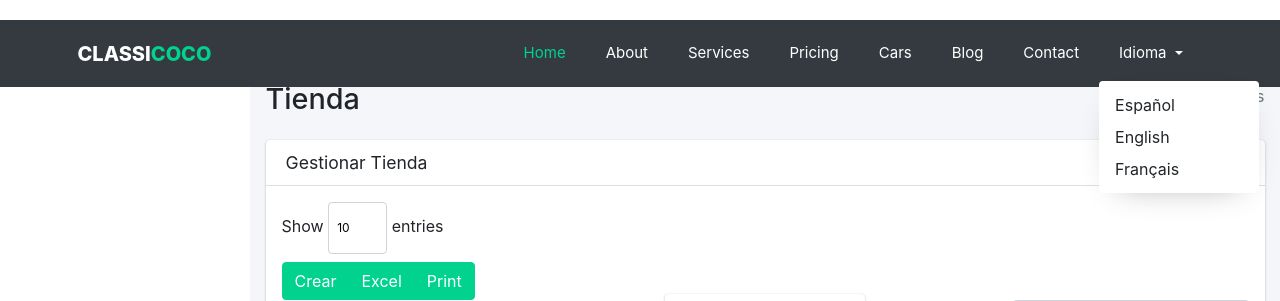
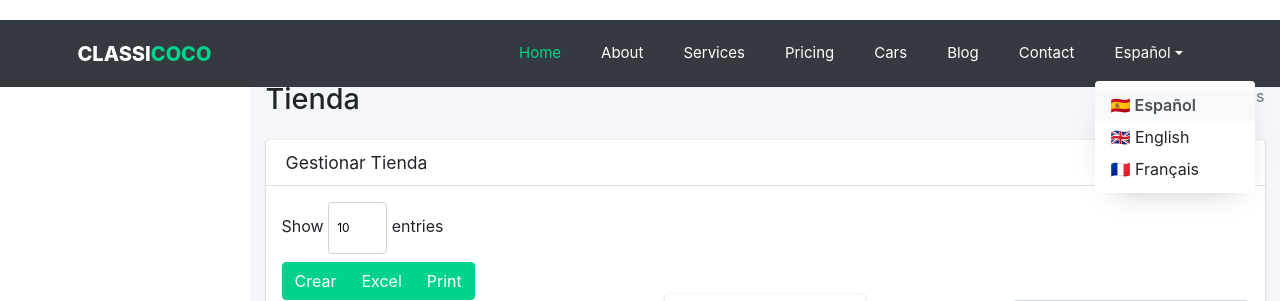
Before and after one commit to ExtGroupJs/classic-taxi, a Django app: page /shops/ in a window 1280 px wide, after a click on "Español". Shown: the top 301 px of the page. Run offline with Django 4.2, Linux system fonts and the light colour scheme; some libraries are stand-ins or nearby versions; some web fonts are replaced.

Commit message:
completed code

```diff
--- /dev/null
+++ b/static/assets/classic/css/lang.css
@@ -0,0 +1,23 @@
+/* Resaltar idioma activo en el dropdown */
+.dropdown-item.active,
+.dropdown-item:active {
+    background-color: #f8f9fa !important;
+    color: #495057 !important;
+}
+
+.dropdown-item.font-weight-bold {
+    font-weight: 600 !important;
+}
+
+/* Opcional: banderitas junto a los idiomas */
+.dropdown-item[data-lang="es"]::before {
+    content: '🇪🇸 ';
+}
+
+.dropdown-item[data-lang="en"]::before {
+    content: '🇬🇧 ';
+}
+
+.dropdown-item[data-lang="fr"]::before {
+    content: '🇫🇷 ';
+}
--- /dev/null
+++ b/static/assets/classic/js/lang.js
@@ -0,0 +1,85 @@
+document.addEventListener("DOMContentLoaded", function () {
+  const langLinks = document.querySelectorAll(".dropdown-item[data-lang]");
+  const dropdownToggle = document.querySelector(
+    '.dropdown-toggle[data-toggle="dropdown"]'
+  );
+
+  // Configuración inicial
+  const defaultLanguage = "es"; // Idioma por defecto
+  let currentLanguage = localStorage.getItem("userLanguage") || defaultLanguage;
+
+  // Función para resaltar el idioma activo
+  function highlightActiveLanguage(lang) {
+    // Remover clase 'active' de todos los items
+    langLinks.forEach((link) => {
+      link.classList.remove("active");
+      link.classList.remove("font-weight-bold");
+    });
+
+    // Añadir clase 'active' al idioma actual
+    const activeLink = document.querySelector(
+      `.dropdown-item[data-lang="${lang}"]`
+    );
+    if (activeLink) {
+      activeLink.classList.add("active");
+      activeLink.classList.add("font-weight-bold");
+
+      // Actualizar texto del botón dropdown
+      if (dropdownToggle) {
+        const langNames = {
+          es: "Español",
+          en: "English",
+          fr: "Français",
+        };
+        dropdownToggle.innerHTML = langNames[lang] || "Idioma";
+      }
+    }
+  }
+
+  // Función para cambiar el idioma
+  function setLanguage(lang) {
+    currentLanguage = lang;
+    localStorage.setItem("userLanguage", lang);
+    // Disparar evento personalizado
+    // document.dispatchEvent(
+    //   new CustomEvent("languageChanged", {
+    //     detail: { language: lang },
+    //   })
+    // );
+    highlightActiveLanguage(lang);
+
+    // Aquí puedes añadir la lógica para notificar al backend
+    console.log("Idioma cambiado a:", lang);
+  }
+
+  // Inicializar mostrando el idioma actual
+  highlightActiveLanguage(currentLanguage);
+
+  // Manejar clicks en los enlaces de idioma
+  langLinks.forEach((link) => {
+    link.addEventListener("click", function (e) {
+      e.preventDefault();
+      const lang = this.getAttribute("data-lang");
+      setLanguage(lang);
+
+      // Opcional: Recargar la página si es necesario
+      window.location.reload();
+    });
+  });
+});
+
+// Función auxiliar para obtener cookies (necesaria para CSRF token en Django)
+function getCookie(name) {
+  let cookieValue = null;
+  if (document.cookie && document.cookie !== "") {
+    const cookies = document.cookie.split(";");
+    for (let i = 0; i < cookies.length; i++) {
+      const cookie = cookies[i].trim();
+      if (cookie.substring(0, name.length + 1) === name + "=") {
+        cookieValue = decodeURIComponent(cookie.substring(name.length + 1));
+        break;
+      }
+    }
+  }
+  return cookieValue;
+}
--- a/static/assets/classic/js/vehicle-carousel.js
+++ b/static/assets/classic/js/vehicle-carousel.js
@@ -1,12 +1,9 @@
 window.carData = window.carData || {};
-document.addEventListener("DOMContentLoaded", function () {
 const initVehicleCarousel = () => {
   const carouselContainer = document.querySelector(".carousel-car");
   // carouselContainer.empty();
   if (!carouselContainer) {
-      console.error(
-        "No se encontró el contenedor del carrusel (.carousel-car)"
-      );
+    console.error("No se encontró el contenedor del carrusel (.carousel-car)");
     return;
   }
 
@@ -14,9 +11,7 @@ document.addEventListener("DOMContentLoaded", function () {
   const loadVehicles = async () => {
     try {
       lang = localStorage.getItem("userLanguage") || "es";
-        const response = await axios.get(
-          "/business-gestion/cars/?lang=" + lang
-        );
+      const response = await axios.get("/business-gestion/cars/?lang=" + lang);
       const cars = response.data.results;
       mybanner(cars);
       if (cars.length === 0) {
@@ -117,8 +112,7 @@ document.addEventListener("DOMContentLoaded", function () {
   // Iniciar la carga de vehículos
   loadVehicles();
 };
-
-  // Ejecutar la inicialización
+document.addEventListener("DOMContentLoaded", function () {
   initVehicleCarousel();
 });
 
--- a/templates/index.html
+++ b/templates/index.html
@@ -28,6 +28,7 @@
     <link rel="stylesheet" href="{% static 'assets/classic/css/flaticon.css' %}">
     <link rel="stylesheet" href="{% static 'assets/classic/css/icomoon.css' %}">
     <link rel="stylesheet" href="{% static 'assets/classic/css/style.css' %}">
+    <link rel="stylesheet" href="{% static 'assets/classic/css/lang.css' %}">
     {% block head-extra %}
 
   {% endblock %}
@@ -165,47 +166,12 @@
   <script src="{% static 'assets/classic/js/axios/axios.min.js' %}"></script>
   <script src="{% static 'assets/classic/js/car-selection.js' %}"></script>
    <script src="{% static 'assets/classic/js/main.js' %}"></script>
+   <script src="{% static 'assets/classic/js/lang.js' %}"></script>
+
     <script src="{% static 'assets/classic/js/vehicle-carousel.js' %}"></script>
     <script src="{% static 'assets/classic/js/driver-carousel.js' %}"></script>
     <script src="{% static 'assets/classic/js/whatsapp.js' %}"></script>
-<script>
-document.addEventListener('DOMContentLoaded', function() {
-    const langLinks = document.querySelectorAll('.dropdown-item[data-lang]');
-
-    // Función para establecer el idioma en localStorage y en las llamadas al backend
-    function setLanguage(lang) {
-        // Guardar en localStorage
-        localStorage.setItem('userLanguage', lang);
-
-        // También puedes setearlo en las cabeceras de las llamadas AJAX (opcional)
-        // Esto es útil si usas Axios o Fetch API
-        if (window.axios) {
-            axios.defaults.headers.common['Accept-Language'] = lang;
-        }
-
-        console.log('Idioma guardado:', lang);
-
-        // Opcional: Recargar la página o hacer algo con el nuevo idioma
-        // window.location.reload();
-    }
-
-    // Verificar si ya hay un idioma guardado al cargar la página
-    const savedLanguage = localStorage.getItem('userLanguage');
-    if (savedLanguage) {
-        console.log('Idioma recuperado de localStorage:', savedLanguage);
-        // Aquí podrías aplicar el idioma directamente si lo necesitas
-    }
-
-    // Manejar clicks en los enlaces de idioma
-    langLinks.forEach(link => {
-        link.addEventListener('click', function(e) {
-            e.preventDefault();
-            const lang = this.getAttribute('data-lang');
-            setLanguage(lang);
-
-        });
-    });
-});
+    <script>
 </script>
   {% block script %}
   {% endblock %}
```
Also changed, not shown: templates/carsdetail/carsdetail.html (+12 -0 lines), db.sqlite3. Lines whose indentation alone changed are shown as unchanged.
